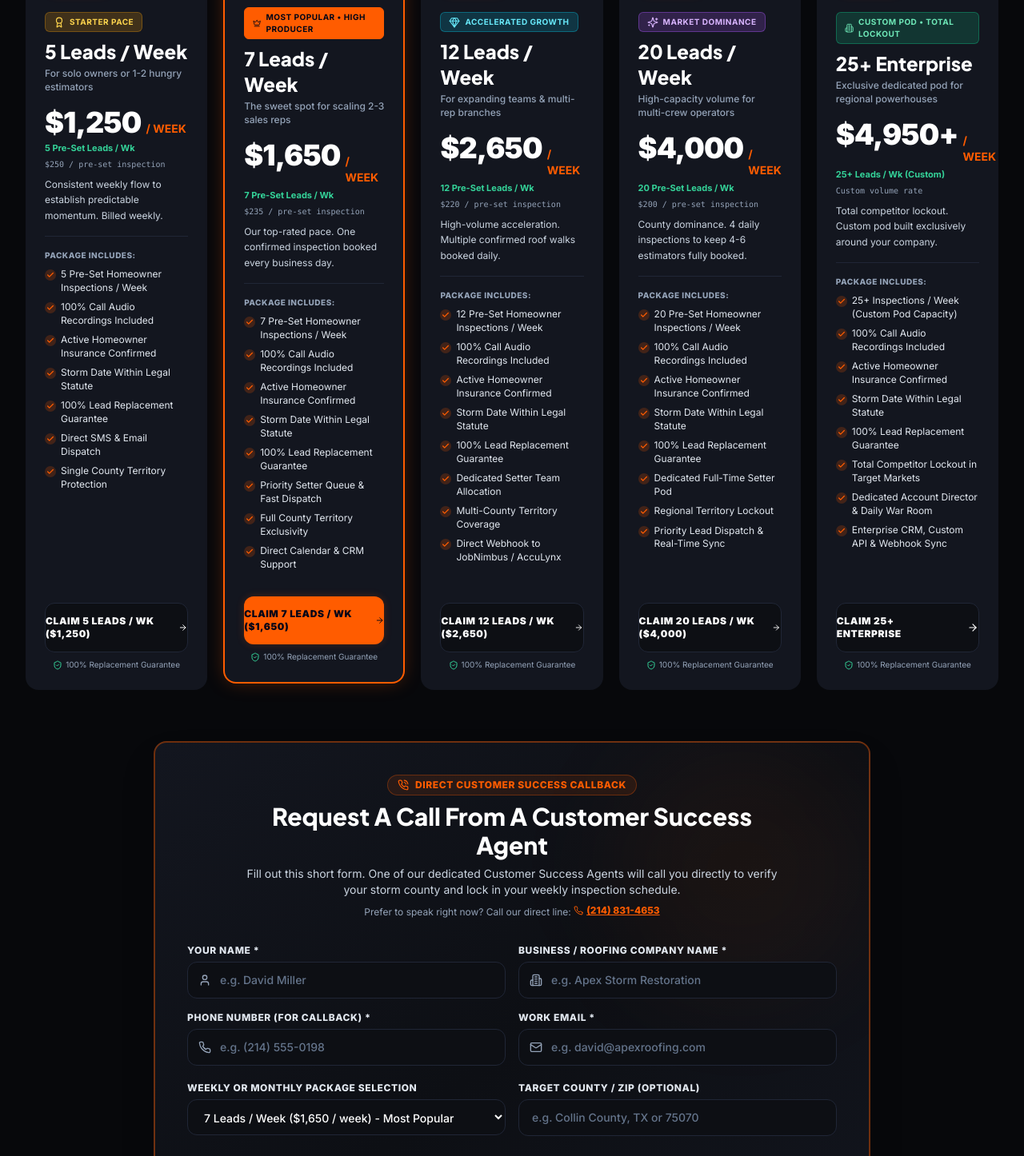
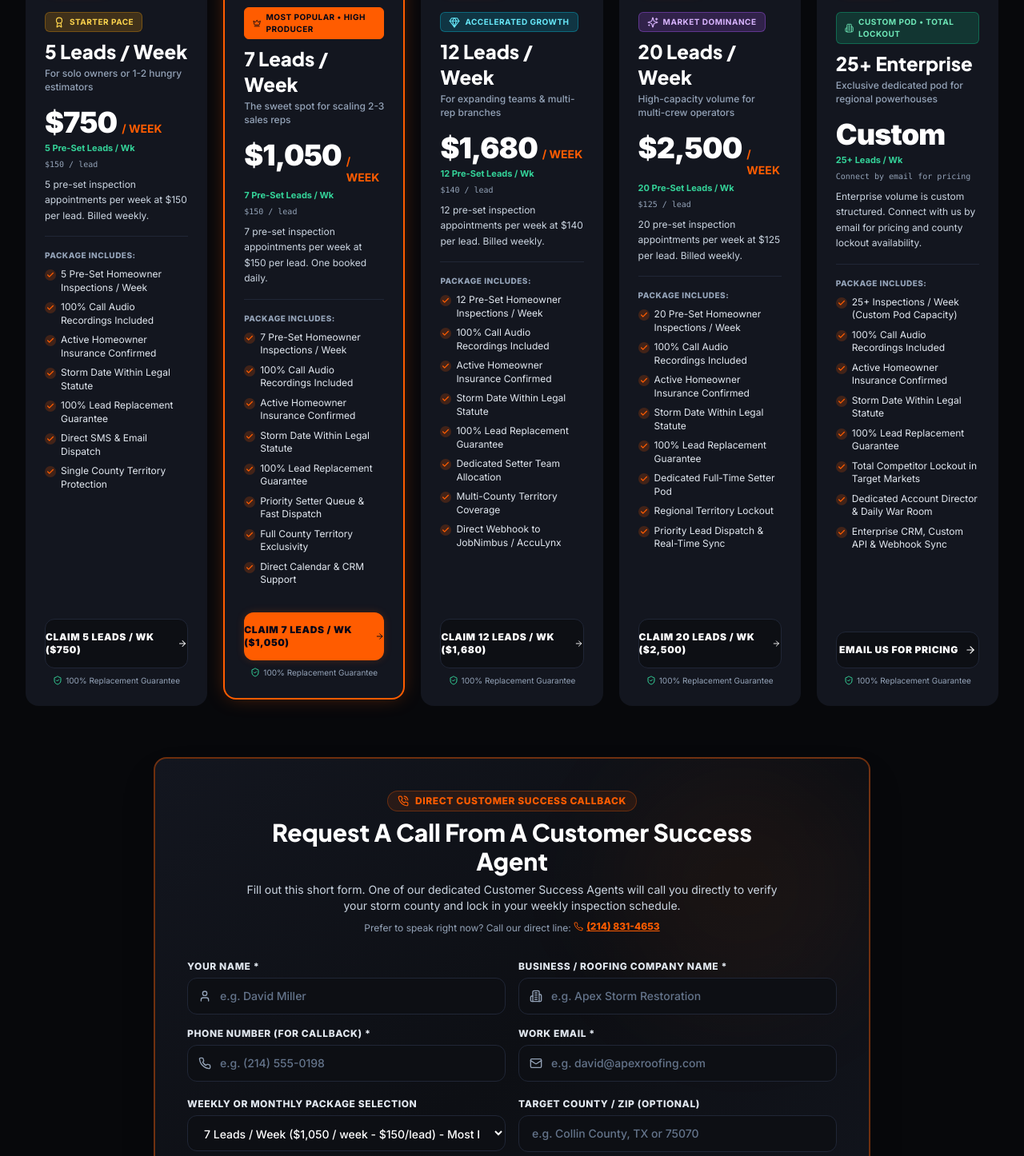
Before and after one commit to farmadvisorar-ux/freshleads-site, a React (Vite) app: page / in a window 1280 px wide. Shown: the part 7620-9066 px from the top of the page at 80% size. Built offline with nearby package versions, Linux system fonts and the light colour scheme.

Commit message:
Update package pricing: 5 leads /wk /mo, 7 leads /wk /mo, 12 leads /wk /mo, 20 leads /wk /mo, Enterprise email connection

```diff
--- a/src/components/PricingTiers.jsx
+++ b/src/components/PricingTiers.jsx
@@ -9,7 +9,7 @@ export default function PricingTiers({ onOpenTerritoryModal, onNavigateToPrivacy
     companyName: '',
     phone: '',
     email: '',
-    leadVolume: '7 Leads / Week ($1,650 / week) - Most Popular',
+    leadVolume: '7 Leads / Week ($1,050 / week) - Most Popular',
     zipOrCounty: '',
     smsConsent: false
   });
@@ -46,9 +46,9 @@ export default function PricingTiers({ onOpenTerritoryModal, onNavigateToPrivacy
     const currentPricing = tier.pricing[cycle];
     const targetLink = currentPricing.link;
 
-    // If external payment URL (e.g. direct Stripe checkout buy.stripe.com)
-    if (targetLink && targetLink.startsWith('https://buy.stripe.com')) {
-      return; // Follow link directly
+    // If email link or external payment URL (e.g. mailto: or buy.stripe.com)
+    if (targetLink && (targetLink.startsWith('mailto:') || targetLink.startsWith('https://buy.stripe.com'))) {
+      return; // Follow link directly (opens email client or payment link)
     }
 
     // Default action: open territory & onboarding modal with selected tier + cycle pre-filled
@@ -73,25 +73,25 @@ export default function PricingTiers({ onOpenTerritoryModal, onNavigateToPrivacy
       popular: false,
       pricing: {
         weekly: {
-          price: "$1,250",
+          price: "$750",
           period: "/ week",
-          rate: "$250 / pre-set inspection",
+          rate: "$150 / lead",
           leadCount: "5 Pre-Set Leads / Wk",
           monthlyEquivalent: "~20 pre-set inspections / mo",
-          subtext: "Consistent weekly flow to establish predictable momentum. Billed weekly.",
+          subtext: "5 pre-set inspection appointments per week at $150 per lead. Billed weekly.",
           savingsBadge: null,
-          cta: "Claim 5 Leads / Wk ($1,250)",
+          cta: "Claim 5 Leads / Wk ($750)",
           link: "https://freshleads.llc/checkout/5-leads-weekly"
         },
         monthly: {
-          price: "$4,500",
+          price: "$2,700",
           period: "/ month",
-          rate: "$225 / pre-set inspection",
-          leadCount: "20 Pre-Set Leads / Mo",
+          rate: "$135 / lead",
+          leadCount: "20 Leads / Mo (5 / wk)",
           monthlyEquivalent: "5 pre-set inspections / week",
-          subtext: "Save $500/mo with monthly billing. Priority setter allocation reserved.",
-          savingsBadge: "Save $500/mo",
-          cta: "Claim 20 Leads / Mo ($4,500)",
+          subtext: "Total of 20 leads per month at $135 per lead. Save $300/mo vs weekly.",
+          savingsBadge: "Save $300/mo",
+          cta: "Claim 20 Leads / Mo ($2,700)",
           link: "https://freshleads.llc/checkout/5-leads-monthly"
         }
       },
@@ -116,25 +116,25 @@ export default function PricingTiers({ onOpenTerritoryModal, onNavigateToPrivacy
       popular: true,
       pricing: {
         weekly: {
-          price: "$1,650",
+          price: "$1,050",
           period: "/ week",
-          rate: "$235 / pre-set inspection",
+          rate: "$150 / lead",
           leadCount: "7 Pre-Set Leads / Wk",
           monthlyEquivalent: "~28 pre-set inspections / mo",
-          subtext: "Our top-rated pace. One confirmed inspection booked every business day.",
+          subtext: "7 pre-set inspection appointments per week at $150 per lead. One booked daily.",
           savingsBadge: null,
-          cta: "Claim 7 Leads / Wk ($1,650)",
+          cta: "Claim 7 Leads / Wk ($1,050)",
           link: "https://freshleads.llc/checkout/7-leads-weekly"
         },
         monthly: {
-          price: "$5,900",
+          price: "$3,780",
           period: "/ month",
-          rate: "$210 / pre-set inspection",
-          leadCount: "28 Pre-Set Leads / Mo",
+          rate: "$135 / lead",
+          leadCount: "28 Leads / Mo (7 / wk)",
           monthlyEquivalent: "7 pre-set inspections / week",
-          subtext: "Save $700/mo. Keeps estimators closing 8-12+ signed insurance claims monthly.",
-          savingsBadge: "Save $700/mo",
-          cta: "Claim 28 Leads / Mo ($5,900)",
+          subtext: "Total of 28 leads per month at $135 per lead. Save $420/mo vs weekly.",
+          savingsBadge: "Save $420/mo",
+          cta: "Claim 28 Leads / Mo ($3,780)",
           link: "https://freshleads.llc/checkout/7-leads-monthly"
         }
       },
@@ -160,25 +160,25 @@ export default function PricingTiers({ onOpenTerritoryModal, onNavigateToPrivacy
       popular: false,
       pricing: {
         weekly: {
-          price: "$2,650",
+          price: "$1,680",
           period: "/ week",
-          rate: "$220 / pre-set inspection",
+          rate: "$140 / lead",
           leadCount: "12 Pre-Set Leads / Wk",
           monthlyEquivalent: "~48 pre-set inspections / mo",
-          subtext: "High-volume acceleration. Multiple confirmed roof walks booked daily.",
+          subtext: "12 pre-set inspection appointments per week at $140 per lead. Billed weekly.",
           savingsBadge: null,
-          cta: "Claim 12 Leads / Wk ($2,650)",
+          cta: "Claim 12 Leads / Wk ($1,680)",
           link: "https://freshleads.llc/checkout/12-leads-weekly"
         },
         monthly: {
-          price: "$9,400",
+          price: "$5,760",
           period: "/ month",
-          rate: "$195 / pre-set inspection",
-          leadCount: "48 Pre-Set Leads / Mo",
+          rate: "$120 / lead",
+          leadCount: "48 Leads / Mo (12 / wk)",
           monthlyEquivalent: "12 pre-set inspections / week",
-          subtext: "Save $1,200/mo. Dedicated setter pod allocated across target counties.",
-          savingsBadge: "Save $1,200/mo",
-          cta: "Claim 48 Leads / Mo ($9,400)",
+          subtext: "Total of 48 leads per month at $120 per lead. Save $960/mo vs weekly.",
+          savingsBadge: "Save $960/mo",
+          cta: "Claim 48 Leads / Mo ($5,760)",
           link: "https://freshleads.llc/checkout/12-leads-monthly"
         }
       },
@@ -204,25 +204,25 @@ export default function PricingTiers({ onOpenTerritoryModal, onNavigateToPrivacy
       popular: false,
       pricing: {
         weekly: {
-          price: "$4,000",
+          price: "$2,500",
           period: "/ week",
-          rate: "$200 / pre-set inspection",
+          rate: "$125 / lead",
           leadCount: "20 Pre-Set Leads / Wk",
           monthlyEquivalent: "~80 pre-set inspections / mo",
-          subtext: "County dominance. 4 daily inspections to keep 4-6 estimators fully booked.",
+          subtext: "20 pre-set inspection appointments per week at $125 per lead. Billed weekly.",
           savingsBadge: null,
-          cta: "Claim 20 Leads / Wk ($4,000)",
+          cta: "Claim 20 Leads / Wk ($2,500)",
           link: "https://freshleads.llc/checkout/20-leads-weekly"
         },
         monthly: {
-          price: "$14,200",
+          price: "$8,800",
           period: "/ month",
-          rate: "$177 / pre-set inspection",
-          leadCount: "80 Pre-Set Leads / Mo",
+          rate: "$110 / lead",
+          leadCount: "80 Leads / Mo (20 / wk)",
           monthlyEquivalent: "20 pre-set inspections / week",
-          subtext: "Save $1,800/mo. Dedicated full-time setter pod locked to your brand.",
-          savingsBadge: "Save $1,800/mo",
-          cta: "Claim 80 Leads / Mo ($14,200)",
+          subtext: "Total of 80 leads per month at $110 per lead. Save $1,200/mo vs weekly.",
+          savingsBadge: "Save $1,200/mo",
+          cta: "Claim 80 Leads / Mo ($8,800)",
           link: "https://freshleads.llc/checkout/20-leads-monthly"
         }
       },
@@ -248,26 +248,26 @@ export default function PricingTiers({ onOpenTerritoryModal, onNavigateToPrivacy
       popular: false,
       pricing: {
         weekly: {
-          price: "$4,950+",
-          period: "/ week",
-          rate: "Custom volume rate",
-          leadCount: "25+ Leads / Wk (Custom)",
-          monthlyEquivalent: "100+ pre-set inspections / mo",
-          subtext: "Total competitor lockout. Custom pod built exclusively around your company.",
+          price: "Custom",
+          period: "",
+          rate: "Connect by email for pricing",
+          leadCount: "25+ Leads / Wk",
+          monthlyEquivalent: "Custom weekly pod capacity",
+          subtext: "Enterprise volume is custom structured. Connect with us by email for pricing and county lockout availability.",
           savingsBadge: null,
-          cta: "Claim 25+ Enterprise",
-          link: "https://freshleads.llc/checkout/25-enterprise-weekly"
+          cta: "Email Us For Pricing",
+          link: "mailto:info@freshleads.llc?subject=25%2B%20Enterprise%20Weekly%20Package%20Pricing%20Inquiry"
         },
         monthly: {
-          price: "$17,500+",
-          period: "/ month",
-          rate: "Discounted custom rate",
-          leadCount: "100+ Leads / Mo (Custom)",
+          price: "Custom",
+          period: "",
+          rate: "Connect by email for pricing",
+          leadCount: "100+ Leads / Mo",
           monthlyEquivalent: "25+ pre-set inspections / week",
-          subtext: "Save $2,300+/mo. Senior setter manager & daily inspection war room.",
-          savingsBadge: "Save $2,300+/mo",
-          cta: "Claim 25+ Enterprise",
-          link: "https://freshleads.llc/checkout/25-enterprise-monthly"
+          subtext: "Enterprise volume is custom structured. Connect with us by email for pricing and county lockout availability.",
+          savingsBadge: "Email For Pricing",
+          cta: "Email Us For Pricing",
+          link: "mailto:info@freshleads.llc?subject=25%2B%20Enterprise%20Monthly%20Package%20Pricing%20Inquiry"
         }
       },
       features: [
@@ -345,7 +345,7 @@ export default function PricingTiers({ onOpenTerritoryModal, onNavigateToPrivacy
             >
               <span>Monthly Billing</span>
               <span className="px-2 py-0.5 text-[10px] font-black rounded-full bg-emerald-500 text-slate-950 uppercase tracking-tight">
-                Save Up To $2,300/mo
+                Save Up To $1,200/mo
               </span>
             </button>
           </div>
@@ -423,9 +423,11 @@ export default function PricingTiers({ onOpenTerritoryModal, onNavigateToPrivacy
                       <span className="text-3xl sm:text-4xl font-black text-white tracking-tight">
                         {currentPricing.price}
                       </span>
-                      <span className="text-fresh-orange text-xs sm:text-sm font-bold uppercase">
-                        {currentPricing.period}
-                      </span>
+                      {currentPricing.period && (
+                        <span className="text-fresh-orange text-xs sm:text-sm font-bold uppercase">
+                          {currentPricing.period}
+                        </span>
+                      )}
                     </div>
 
                     <div className="flex items-center justify-between mt-1 text-[11px]">
@@ -628,18 +630,18 @@ export default function PricingTiers({ onOpenTerritoryModal, onNavigateToPrivacy
                     className="w-full px-4 py-3 bg-fresh-dark border border-fresh-border rounded-xl text-white focus:outline-none focus:border-fresh-orange text-sm font-medium cursor-pointer"
                   >
                     <optgroup label="Weekly Billing Packages">
-                      <option value="5 Leads / Week ($1,250 / week)">5 Leads / Week ($1,250 / week)</option>
-                      <option value="7 Leads / Week ($1,650 / week) - Most Popular">7 Leads / Week ($1,650 / week) - Most Popular</option>
-                      <option value="12 Leads / Week ($2,650 / week)">12 Leads / Week ($2,650 / week)</option>
-                      <option value="20 Leads / Week ($4,000 / week)">20 Leads / Week ($4,000 / week)</option>
-                      <option value="25+ Enterprise ($4,950+ / week)">25+ Enterprise ($4,950+ / week)</option>
+                      <option value="5 Leads / Week ($750 / week)">5 Leads / Week ($750 / week - $150/lead)</option>
+                      <option value="7 Leads / Week ($1,050 / week) - Most Popular">7 Leads / Week ($1,050 / week - $150/lead) - Most Popular</option>
+                      <option value="12 Leads / Week ($1,680 / week)">12 Leads / Week ($1,680 / week - $140/lead)</option>
+                      <option value="20 Leads / Week ($2,500 / week)">20 Leads / Week ($2,500 / week - $125/lead)</option>
+                      <option value="25+ Enterprise (Weekly - Connect By Email)">25+ Enterprise (Weekly - Connect By Email for Pricing)</option>
                     </optgroup>
                     <optgroup label="Monthly Billing Packages (Discounted)">
-                      <option value="5 Leads / Week ($4,500 / month - Save $500)">5 Leads / Week ($4,500 / month - Save $500)</option>
-                      <option value="7 Leads / Week ($5,900 / month - Save $700)">7 Leads / Week ($5,900 / month - Save $700)</option>
-                      <option value="12 Leads / Week ($9,400 / month - Save $1,200)">12 Leads / Week ($9,400 / month - Save $1,200)</option>
-                      <option value="20 Leads / Week ($14,200 / month - Save $1,800)">20 Leads / Week ($14,200 / month - Save $1,800)</option>
-                      <option value="25+ Enterprise ($17,500+ / month - Save $2,300+)">25+ Enterprise ($17,500+ / month - Save $2,300+)</option>
+                      <option value="5 Leads / Week ($2,700 / month - Save $300)">5 Leads / Week ($2,700 / month - 20 leads at $135/lead)</option>
+                      <option value="7 Leads / Week ($3,780 / month - Save $420)">7 Leads / Week ($3,780 / month - 28 leads at $135/lead)</option>
+                      <option value="12 Leads / Week ($5,760 / month - Save $960)">12 Leads / Week ($5,760 / month - 48 leads at $120/lead)</option>
+                      <option value="20 Leads / Week ($8,800 / month - Save $1,200)">20 Leads / Week ($8,800 / month - 80 leads at $110/lead)</option>
+                      <option value="25+ Enterprise (Monthly - Connect By Email)">25+ Enterprise (Monthly - Connect By Email for Pricing)</option>
                     </optgroup>
                   </select>
                 </div>
--- a/src/components/TerritoryCheckerModal.jsx
+++ b/src/components/TerritoryCheckerModal.jsx
@@ -14,7 +14,7 @@ export default function TerritoryCheckerModal({
 
   const [formData, setFormData] = useState({
     zipOrCounty: initialData.zipOrCounty || '',
-    leadVolume: initialData.volume || '7 Leads / Week (Weekly - $1,650)',
+    leadVolume: initialData.volume || '7 Leads / Week (Weekly - $1,050)',
     contactName: '',
     companyName: '',
     email: '',
@@ -161,30 +161,30 @@ export default function TerritoryCheckerModal({
                   className="w-full bg-fresh-card border border-fresh-border rounded-lg text-white font-bold text-sm px-3 py-2 focus:outline-none focus:border-fresh-orange cursor-pointer"
                 >
                   <optgroup label="Weekly Billing Packages">
-                    <option value="5 Leads / Week (Weekly - $1,250)">5 Leads / Week ($1,250 / week)</option>
-                    <option value="7 Leads / Week (Weekly - $1,650)">7 Leads / Week ($1,650 / week) - Most Popular</option>
-                    <option value="12 Leads / Week (Weekly - $2,650)">12 Leads / Week ($2,650 / week)</option>
-                    <option value="20 Leads / Week (Weekly - $4,000)">20 Leads / Week ($4,000 / week)</option>
-                    <option value="25+ Enterprise (Weekly - $4,950+)">25+ Enterprise ($4,950+ / week)</option>
+                    <option value="5 Leads / Week (Weekly - $750)">5 Leads / Week ($750 / week - $150/lead)</option>
+                    <option value="7 Leads / Week (Weekly - $1,050)">7 Leads / Week ($1,050 / week - $150/lead) - Most Popular</option>
+                    <option value="12 Leads / Week (Weekly - $1,680)">12 Leads / Week ($1,680 / week - $140/lead)</option>
+                    <option value="20 Leads / Week (Weekly - $2,500)">20 Leads / Week ($2,500 / week - $125/lead)</option>
+                    <option value="25+ Enterprise (Weekly - Connect By Email)">25+ Enterprise (Weekly - Connect By Email for Pricing)</option>
                   </optgroup>
                   <optgroup label="Monthly Billing Packages (Discounted)">
-                    <option value="5 Leads / Week (Monthly - $4,500)">5 Leads / Week ($4,500 / month - Save $500)</option>
-                    <option value="7 Leads / Week (Monthly - $5,900)">7 Leads / Week ($5,900 / month - Save $700)</option>
-                    <option value="12 Leads / Week (Monthly - $9,400)">12 Leads / Week ($9,400 / month - Save $1,200)</option>
-                    <option value="20 Leads / Week (Monthly - $14,200)">20 Leads / Week ($14,200 / month - Save $1,800)</option>
-                    <option value="25+ Enterprise (Monthly - $17,500+)">25+ Enterprise ($17,500+ / month - Save $2,300+)</option>
+                    <option value="5 Leads / Week (Monthly - $2,700)">5 Leads / Week ($2,700 / month - Save $300)</option>
+                    <option value="7 Leads / Week (Monthly - $3,780)">7 Leads / Week ($3,780 / month - Save $420)</option>
+                    <option value="12 Leads / Week (Monthly - $5,760)">12 Leads / Week ($5,760 / month - Save $960)</option>
+                    <option value="20 Leads / Week (Monthly - $8,800)">20 Leads / Week ($8,800 / month - Save $1,200)</option>
+                    <option value="25+ Enterprise (Monthly - Connect By Email)">25+ Enterprise (Monthly - Connect By Email for Pricing)</option>
                   </optgroup>
                   {formData.leadVolume && ![
-                    '5 Leads / Week (Weekly - $1,250)',
-                    '7 Leads / Week (Weekly - $1,650)',
-                    '12 Leads / Week (Weekly - $2,650)',
-                    '20 Leads / Week (Weekly - $4,000)',
-                    '25+ Enterprise (Weekly - $4,950+)',
-                    '5 Leads / Week (Monthly - $4,500)',
-                    '7 Leads / Week (Monthly - $5,900)',
-                    '12 Leads / Week (Monthly - $9,400)',
-                    '20 Leads / Week (Monthly - $14,200)',
-                    '25+ Enterprise (Monthly - $17,500+)'
+                    '5 Leads / Week (Weekly - $750)',
+                    '7 Leads / Week (Weekly - $1,050)',
+                    '12 Leads / Week (Weekly - $1,680)',
+                    '20 Leads / Week (Weekly - $2,500)',
+                    '25+ Enterprise (Weekly - Connect By Email)',
+                    '5 Leads / Week (Monthly - $2,700)',
+                    '7 Leads / Week (Monthly - $3,780)',
+                    '12 Leads / Week (Monthly - $5,760)',
+                    '20 Leads / Week (Monthly - $8,800)',
+                    '25+ Enterprise (Monthly - Connect By Email)'
                   ].includes(formData.leadVolume) && (
                     <option value={formData.leadVolume}>{formData.leadVolume}</option>
                   )}
```
